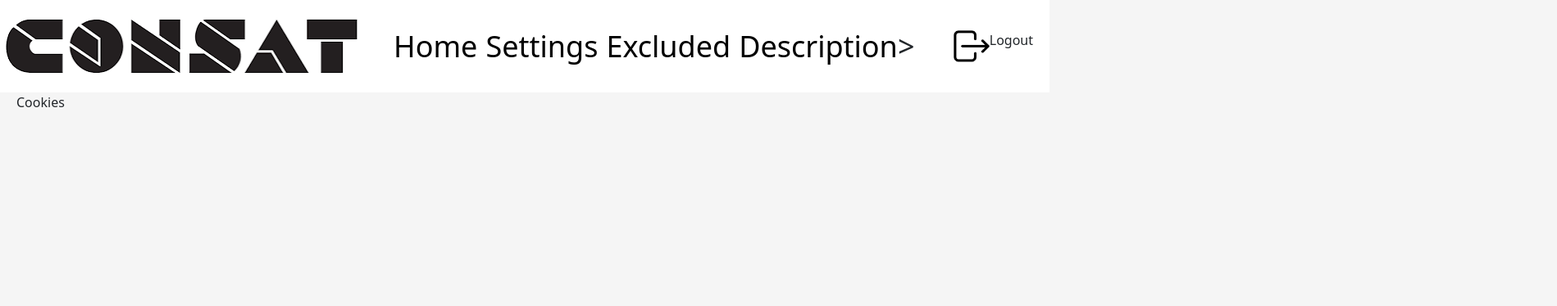
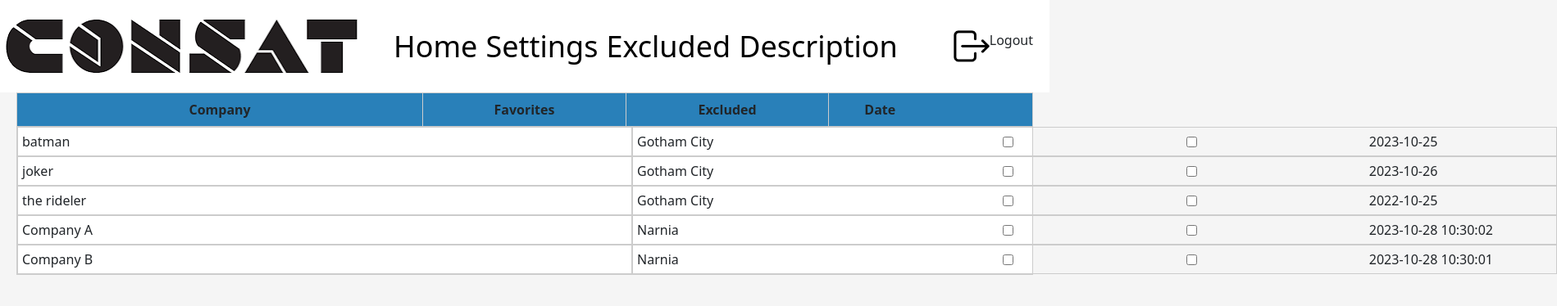
Before and after one commit to Vellethe/LIA, a React (Create React App) app in the folder React/ClientApp/: page /description in a window 1280 px wide. Shown: the top 374 px of the page at 82% size, 1899 px wide, since content can reach past the window. Built offline with nearby package versions, Linux system fonts and the light colour scheme.

Commit message:
Moved dataArray for better access

```diff
--- a/React/ClientApp/src/components/Description.js
+++ b/React/ClientApp/src/components/Description.js
@@ -1,8 +1,30 @@
 import React from 'react';
+import { dataArray } from './JobData'
 
 export const DescriptionPage = () => {
     return (
-        <p>Cookies</p>
-
+        <div className="grid-container">
+            <div className="grid-header">
+                <div className="grid-header-cell text">Company</div>
+                <div className="grid-header-cell text">Favorites</div>
+                <div className="grid-header-cell text">Excluded</div>
+                <div className="grid-header-cell name">Date</div>
+            </div>
+            <div className="grid-body">
+                {dataArray.map(job => (
+                    <div className="grid" key={job.id}>
+                        <div className="row1">
+                            <div className="textName">{job.name}</div>
+                        </div>
+                        <div className="row2">
+                            <div className="textLocation">{job.location}</div>
+                            <div className="box"><input type="checkbox" /></div>
+                            <div className="box"><input type="checkbox" /></div>
+                            <div className="textDate">{job.date}</div>
+                        </div>
+                    </div>
+                ))}
+            </div>
+        </div>
     );
 }
--- a/React/ClientApp/src/components/Header.js
+++ b/React/ClientApp/src/components/Header.js
@@ -21,7 +21,7 @@ export class Header extends Component {
                         <li className="link"><Link to="/">Home</Link> </li>
                         <li className="link"><Link to="/settings">Settings</Link></li>
                         <li className="link"><Link to="/excluded">Excluded</Link></li>
-                        <li className="link"><Link to="/description">Description</Link>></li>
+                        <li className="link"><Link to="/description">Description</Link></li>
                     </ul>
                     <div className="logout">
                         <img className="group" alt="Group" src={logout} />
--- /dev/null
+++ b/React/ClientApp/src/components/JobData.js
@@ -0,0 +1,7 @@
+export const dataArray = [
+    { id: 1, name: "batman", role: "Hero", contactName: "Bruce Wane", date: "2023-10-25", location: "Gotham City", tags: ["crime", "hero", "stuff"], favorit: true },
+    { id: 2, name: "joker", role: "Vilan", contactName: " The rideler", date: "2023-10-26", location: "Gotham City", tags: ["crime", "hero", "stuff"], favorit: true },
+    { id: 3, name: "the rideler", role: "vilan", contactName: "Bruce Wane", date: "2022-10-25", location: "Gotham City", tags: ["crime", "hero", "stuff"], favorit: true },
+    { id: 4, name: "Company A", role: "Cookiemonster", contactName: "Blue Creature", date: "2023-10-28 10:30:02", location: "Narnia", tags: ["friendly", "blue", "big"], favorit: true },
+    { id: 5, name: "Company B", role: "Monstercookie", contactName: "Creature Blue", date: "2023-10-28 10:30:01", location: "Narnia", tags: ["friendly", "blue", "big"], favorit: true }
+];
--- a/React/ClientApp/src/components/Table.js
+++ b/React/ClientApp/src/components/Table.js
@@ -1,19 +1,13 @@
 import React, { useState } from "react";
 import "./Table.css";
-
-var dataArray = [
-    { id: 1, name: "batman", role: "Hero", contactName: "Bruce Wane", date: "2023-10-25", location: "Gotham City", tags: ["crime", "hero", "stuff"], favorit: true },
-    { id: 2, name: "joker", role: "Vilan", contactName: " The rideler", date: "2023-10-26", location: "Gotham City", tags: ["crime", "hero", "stuff"], favorit: true },
-    { id: 3, name: "the rideler", role: "vilan", contactName: "Bruce Wane", date: "2022-10-25", location: "Gotham City", tags: ["crime", "hero", "stuff"], favorit: true },
-    { id: 4, name: "Company A", role: "Cookiemonster", contactName: "Blue Creature", date: "2023-10-28 10:30:02", location: "Narnia", tags: ["friendly", "blue", "big"], favorit: true },
-    { id: 5, name: "Company B", role: "Monstercookie", contactName: "Creature Blue", date: "2023-10-28 10:30:01", location: "Narnia", tags: ["friendly", "blue", "big"], favorit: true }
-]
+import { dataArray } from "./JobData"
 
 
 export const Table = () => {
     const [jobData, setJobData] = useState(dataArray);
     const [isAscending, setAscending] = useState(true);
     const [sortColumn, setSortColumn] = useState("date");
+
 
     const sortDate = () => {
         setSortColumn("date")
@@ -43,6 +37,7 @@ export const Table = () => {
             }
         });
         setJobData(newData);
+
     }
     return (
         <div>
```
